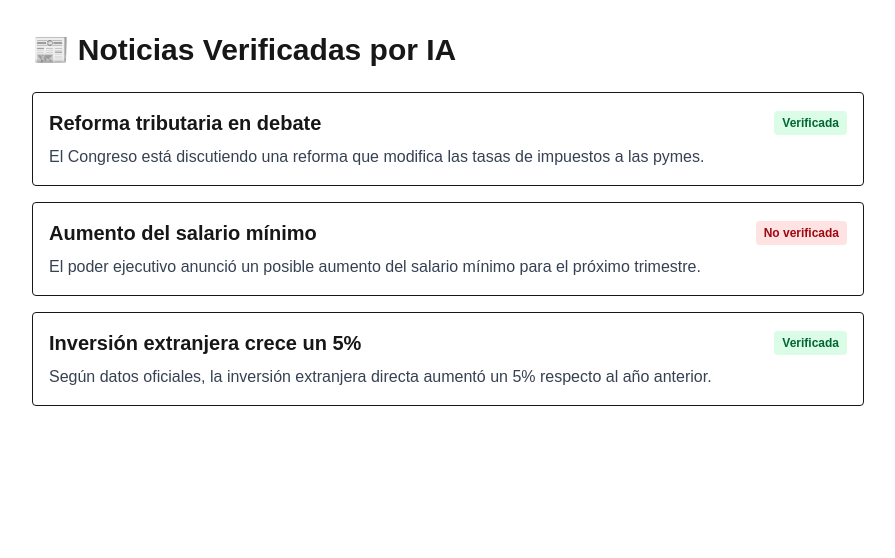
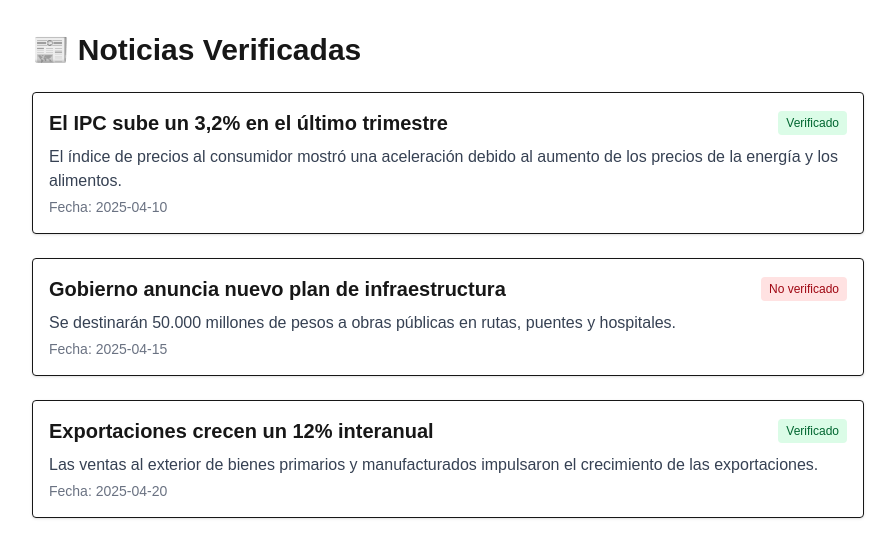
Before and after one commit to romasanta819/pidea-app, a Next.js app: page /noticias in a window 1280 px wide. Shown: the top 558 px of the page, without its empty margins (192-1087 px from the left). Built offline with nearby package versions, Linux system fonts and the light colour scheme.

Commit message:
fix: Corregir importaciones no usadas en Noticias

```diff
--- a/pages/noticias.tsx
+++ b/pages/noticias.tsx
@@ -5,63 +5,62 @@ interface Noticia {
   id: number;
   titulo: string;
   resumen: string;
-  verificada: boolean;
+  fecha: string;      // ISO, e.g. "2025-04-27"
+  verificado: boolean;
 }
 
-export default function NoticiasVerificadas() {
+const noticiasIniciales: Noticia[] = [
+  {
+    id: 1,
+    titulo: 'El IPC sube un 3,2% en el último trimestre',
+    resumen: 'El índice de precios al consumidor mostró una aceleración debido al aumento de los precios de la energía y los alimentos.',
+    fecha: '2025-04-10',
+    verificado: true,
+  },
+  {
+    id: 2,
+    titulo: 'Gobierno anuncia nuevo plan de infraestructura',
+    resumen: 'Se destinarán 50.000 millones de pesos a obras públicas en rutas, puentes y hospitales.',
+    fecha: '2025-04-15',
+    verificado: false,
+  },
+  {
+    id: 3,
+    titulo: 'Exportaciones crecen un 12% interanual',
+    resumen: 'Las ventas al exterior de bienes primarios y manufacturados impulsaron el crecimiento de las exportaciones.',
+    fecha: '2025-04-20',
+    verificado: true,
+  },
+];
+
+export default function Noticias() {
   const [noticias, setNoticias] = useState<Noticia[]>([]);
 
   useEffect(() => {
-    // Datos simulados; más adelante podríamos cargar de una API
-    const datosIniciales: Noticia[] = [
-      {
-        id: 1,
-        titulo: 'Reforma tributaria en debate',
-        resumen:
-          'El Congreso está discutiendo una reforma que modifica las tasas de impuestos a las pymes.',
-        verificada: true
-      },
-      {
-        id: 2,
-        titulo: 'Aumento del salario mínimo',
-        resumen:
-          'El poder ejecutivo anunció un posible aumento del salario mínimo para el próximo trimestre.',
-        verificada: false
-      },
-      {
-        id: 3,
-        titulo: 'Inversión extranjera crece un 5%',
-        resumen:
-          'Según datos oficiales, la inversión extranjera directa aumentó un 5% respecto al año anterior.',
-        verificada: true
-      }
-    ];
-    setNoticias(datosIniciales);
+    // Cargamos las noticias iniciales (simula una llamada a API)
+    setNoticias(noticiasIniciales);
   }, []);
 
   return (
     <main className="p-8 max-w-4xl mx-auto">
-      <h1 className="text-3xl font-bold mb-6">📰 Noticias Verificadas por IA</h1>
-
-      <ul className="space-y-4">
-        {noticias.map(({ id, titulo, resumen, verificada }) => (
-          <li
-            key={id}
-            className="p-4 border rounded hover:shadow transition-shadow"
-          >
-            <div className="flex items-center justify-between mb-2">
-              <h2 className="text-xl font-semibold">{titulo}</h2>
+      <h1 className="text-3xl font-bold mb-6">📰 Noticias Verificadas</h1>
+      <ul className="space-y-6">
+        {noticias.map((n) => (
+          <li key={n.id} className="p-4 border rounded shadow-sm">
+            <div className="flex justify-between items-center mb-2">
+              <h2 className="text-xl font-semibold">{n.titulo}</h2>
               <span
                 className={
-                  verificada
-                    ? 'px-2 py-1 text-xs font-bold text-green-800 bg-green-100 rounded'
-                    : 'px-2 py-1 text-xs font-bold text-red-800 bg-red-100 rounded'
+                  n.verificado
+                    ? 'px-2 py-1 text-xs font-medium bg-green-100 text-green-800 rounded'
+                    : 'px-2 py-1 text-xs font-medium bg-red-100 text-red-800 rounded'
                 }
               >
-                {verificada ? 'Verificada' : 'No verificada'}
+                {n.verificado ? 'Verificado' : 'No verificado'}
               </span>
             </div>
-            <p className="text-gray-700">{resumen}</p>
+            <p className="text-gray-700 mb-1">{n.resumen}</p>
+            <p className="text-gray-500 text-sm">Fecha: {n.fecha}</p>
           </li>
         ))}
       </ul>
```
